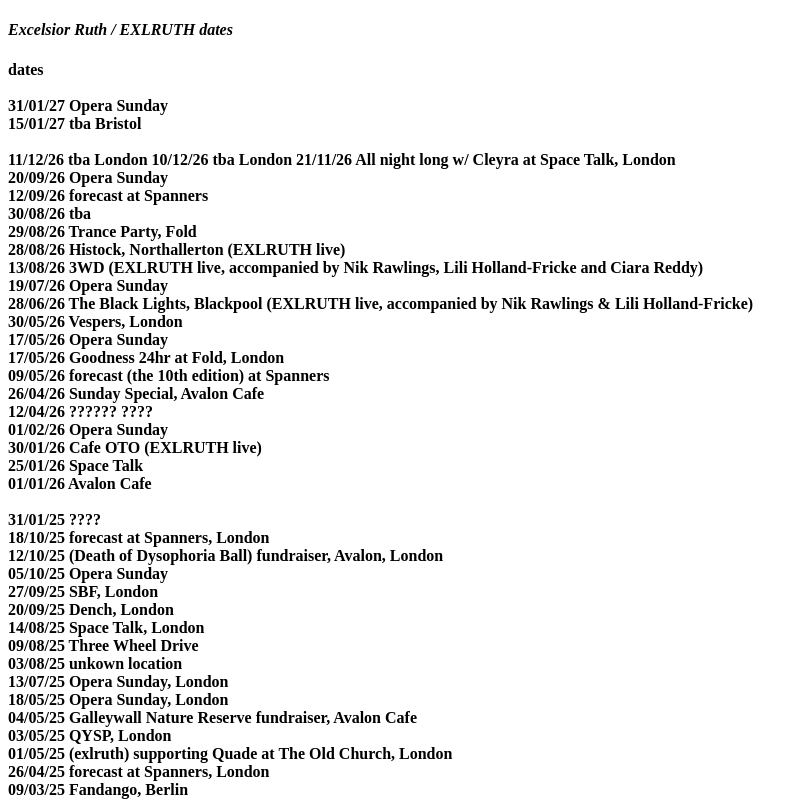
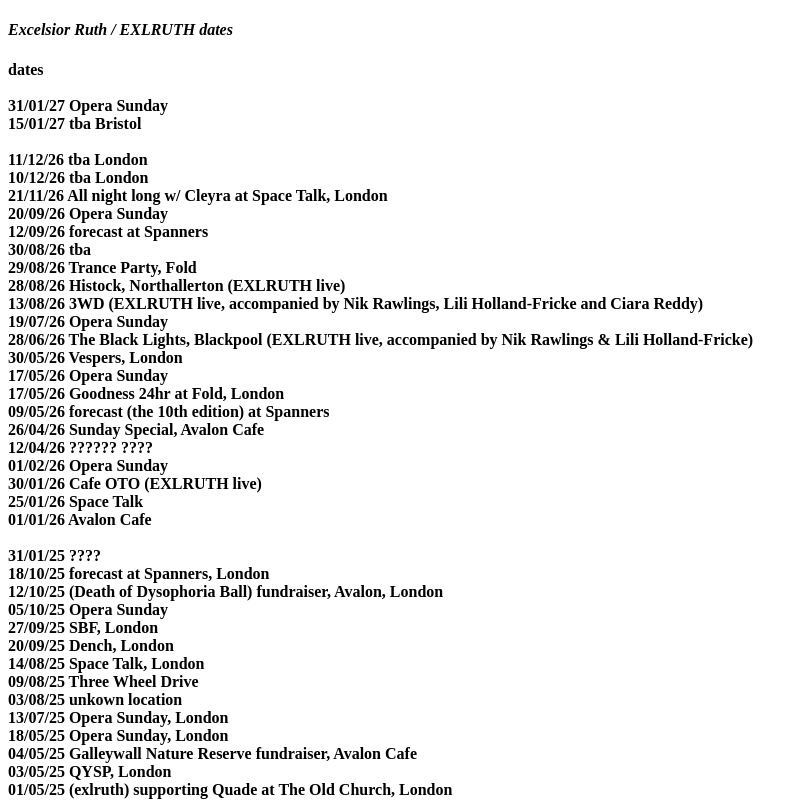
Before and after one commit to exlruth/exlruth-, a plain HTML site: page excelsiorruth.html in a window 1280 px wide. Shown: the top 800 px of the page, without its empty margins (0-808 px from the left). Drawn offline with Linux system fonts and the light colour scheme.

Commit message:
Update excelsiorruth.html

```diff
--- a/excelsiorruth.html
+++ b/excelsiorruth.html
@@ -11,8 +11,8 @@
     31/01/27 Opera Sunday <br>
     15/01/27 tba Bristol <br> <br>
 
-    11/12/26 tba London
-    10/12/26 tba London
+    11/12/26 tba London <br>
+    10/12/26 tba London <br>
     21/11/26 All night long w/ Cleyra at Space Talk, London <br>
     20/09/26 Opera Sunday <br>
     12/09/26 forecast at Spanners <br>
```
